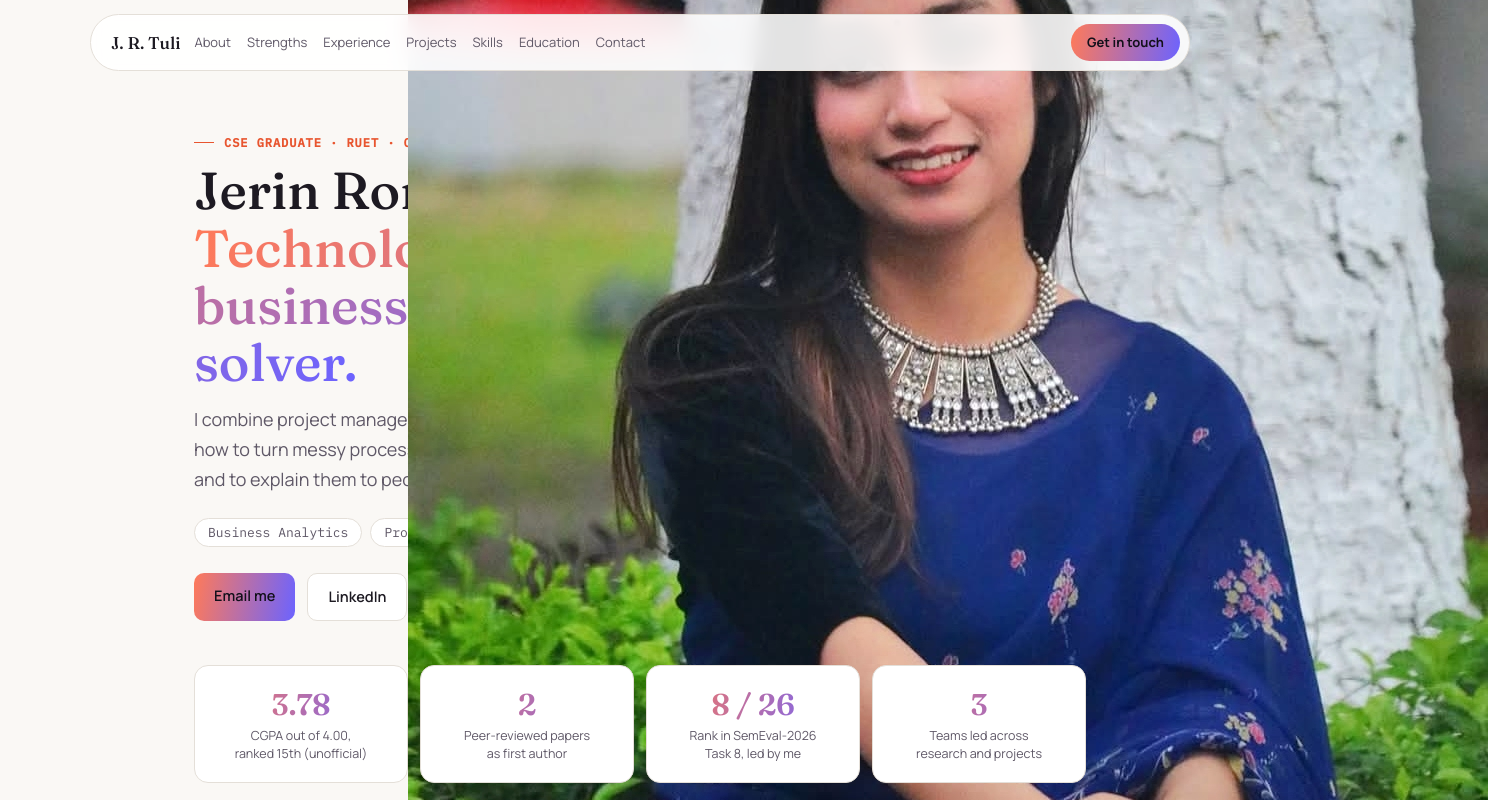
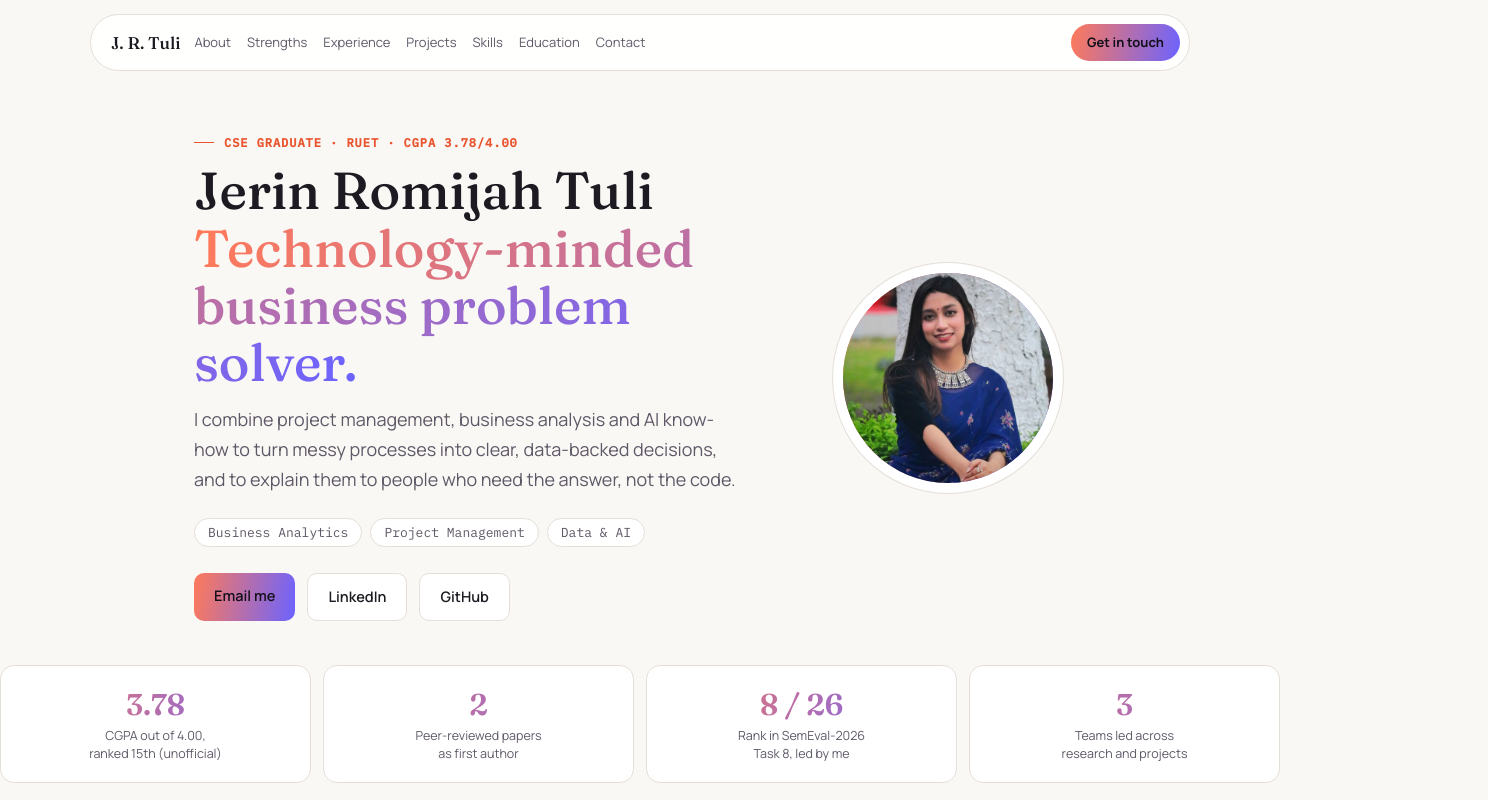
Before and after one commit to Jerin-Romijah-Tuli/Tuli-s-Professional-portfolio, a plain HTML site: page index.html in a window 1280 px wide. Shown: the top 800 px of the page, 1488 px wide, since content can reach past the window. Drawn offline with Linux system fonts and the light colour scheme.

Commit message:
Add avatar styling to index.html
Added styles for avatar component in index.html.

```diff
--- a/index.html
+++ b/index.html
@@ -119,9 +119,30 @@ footer{padding:58px 0 24px}
 <div class="btns rv"><a class="btn p" href="mailto:ramijahtuli786@gmail.com">Email me</a><a class="btn" href="https://www.linkedin.com/in/jerin-romijah-tuli-491b5a31b/" target="_blank" rel="noopener">LinkedIn</a><a class="btn" href="https://github.com/Jerin-Romijah-Tuli" target="_blank" rel="noopener">GitHub</a></div>
 </div>
 <div class="rv">
+  <style>
+    .avatar {
+      width: 210px;
+      height: 210px;
+      border-radius: 50%;
+      overflow: hidden;
+      margin: 0 auto;
+      display: flex;
+      align-items: center;
+      justify-content: center;
+      background: linear-gradient(100deg, #ff7a59, #6c63ff);
+      box-shadow: 0 0 0 10px var(--panel, #fff), 0 0 0 11px var(--line, #e4dfd8);
+    }
+    .avatar img {
+      width: 100%;
+      height: 100%;
+      object-fit: cover;
+      display: block;
+    }
+  </style>
   <div class="avatar">
     <img src="dp2.jpg" alt="JRT">
   </div>
+</div>
 </div>
 </div>
 <div class="stats rv">
```
